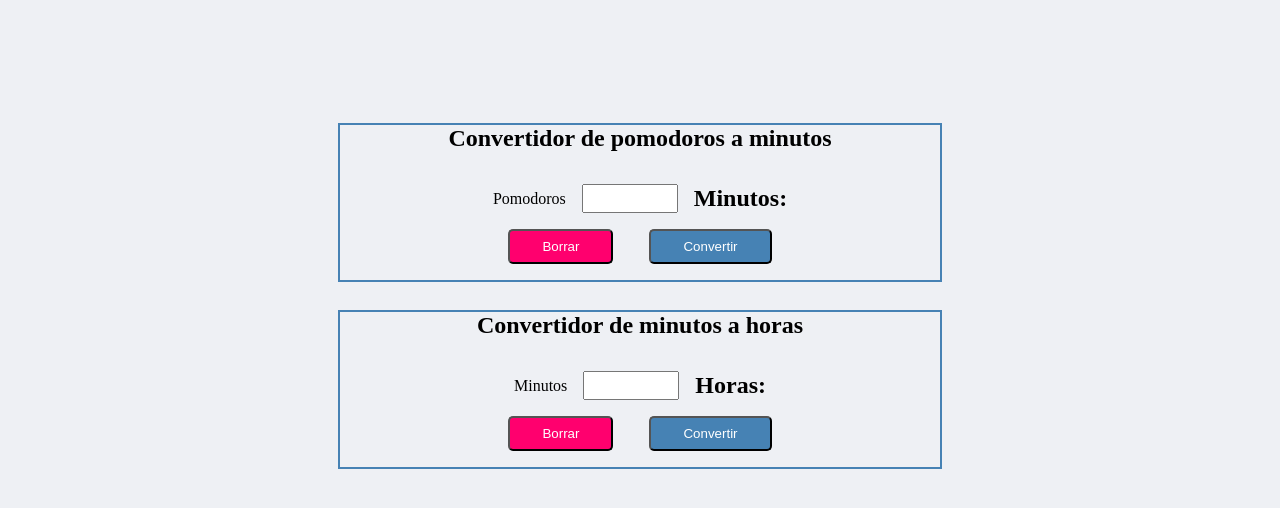
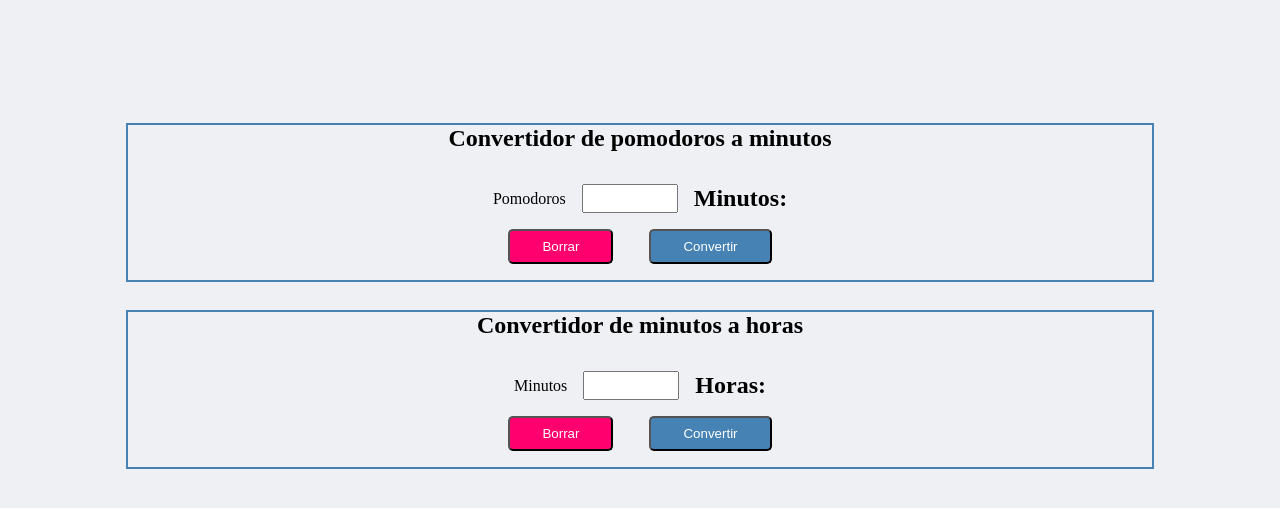
Before and after one commit to rogbonbar/Pomodoro-converter, a plain HTML site: page index.html in a window 1280 px wide. Drawn offline with Linux system fonts and the light colour scheme.

Commit message:
fixed min-width

```diff
--- a/style.css
+++ b/style.css
@@ -16,6 +16,7 @@ body {
   flex-direction: column;
   justify-content: center;
   align-items: center;
+  max-width: 250px;
 }
 .flex {
   display: flex;
@@ -57,5 +58,5 @@ input {
 .minutos-horas {
   margin-top: 2rem;
   outline: 2px solid steelblue;
-  min-width: 600px;
+  min-width: 80vw;
 }
```
